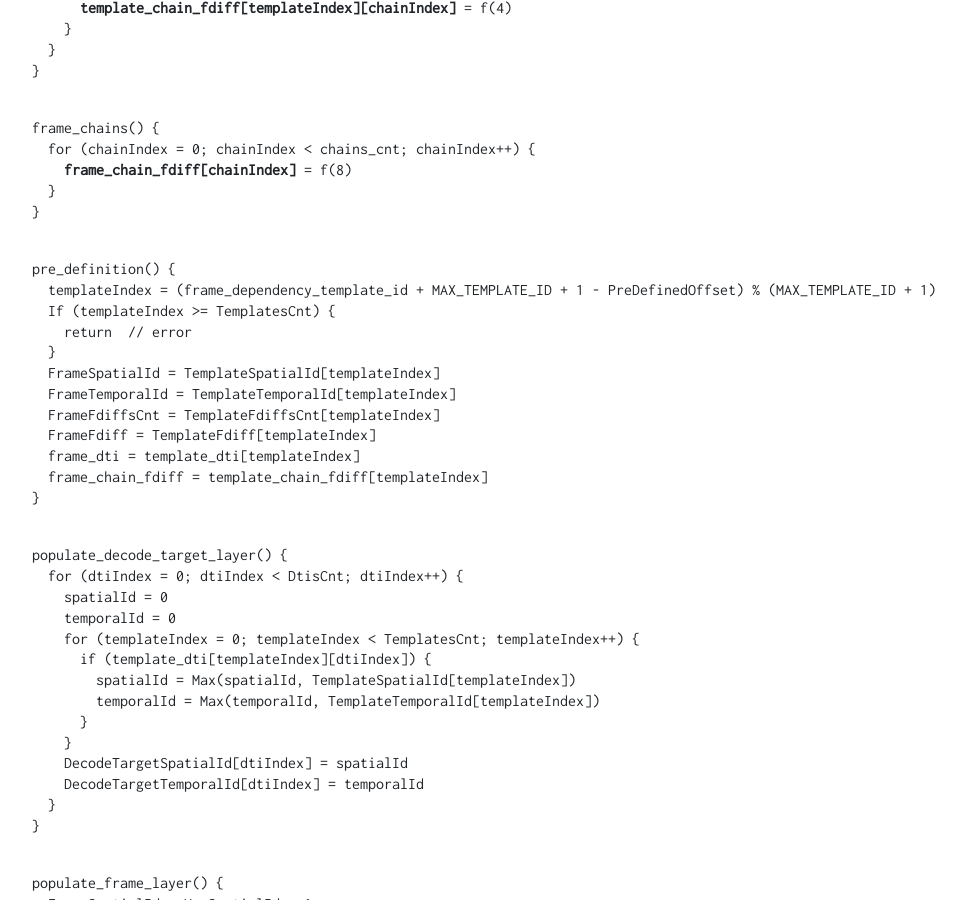
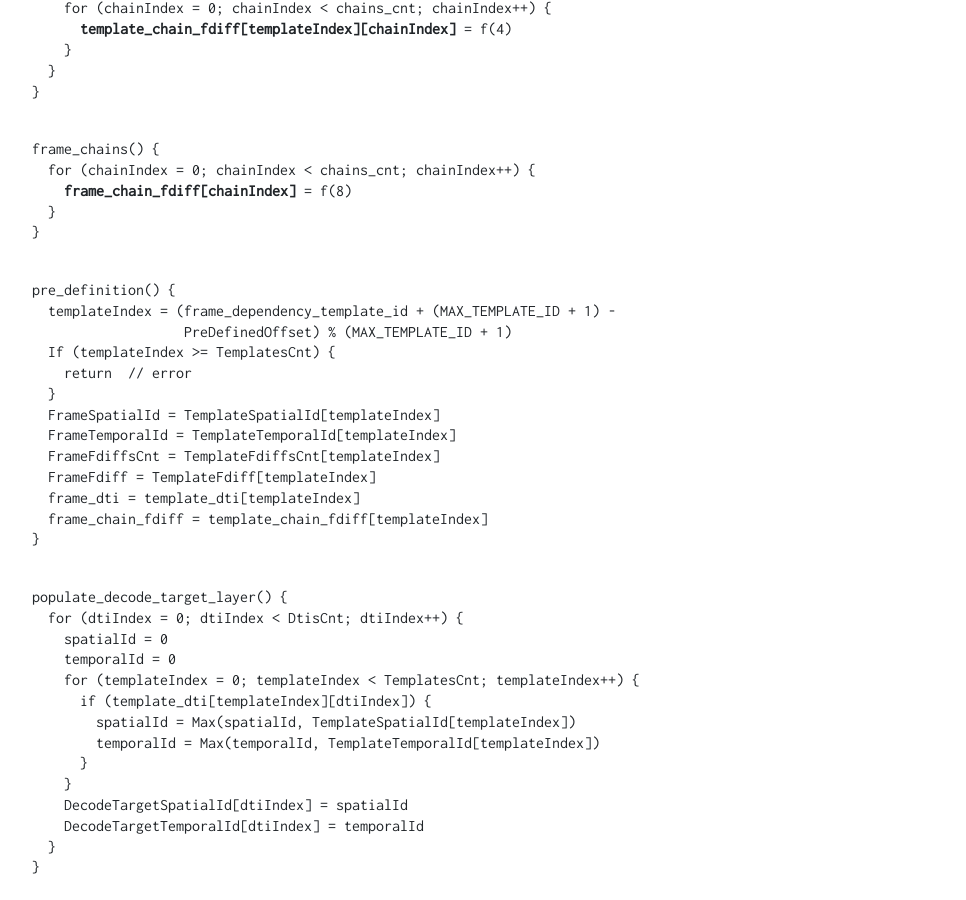
Before and after one commit to AOMediaCodec/av1-rtp-spec, a Jekyll site: the page built from index.md, in a window 1280 px wide and 900 px high, scrolled down 9046 px. Shown: the whole window, without its empty margins (53-1019 px from the left). Built offline with Jekyll 4.4.1, drawn with Linux system fonts in a browser that asks for light colours; nearby versions of some CDN libraries; some of the changed text lies outside the part shown.

Commit message:
Fix long-line and indentation in code block

```diff
--- a/av1-rtp-spec.md
+++ b/av1-rtp-spec.md
@@ -380,8 +380,9 @@
     // next_layer_idc == 0 - same sid and tid
     if (next_layer_idc == 1) {
       temporalId++
-        if (temporalId > MaxTemporalId)
+      if (temporalId > MaxTemporalId) {
         MaxTemporalId = temporalId
+      }
     } else if (next_layer_idc == 2) {
       temporalId = 0
       spatialId++
@@ -496,7 +497,8 @@
 
 <pre><code>
 pre_definition() {
-  templateIndex = (frame_dependency_template_id + MAX_TEMPLATE_ID + 1 - PreDefinedOffset) % (MAX_TEMPLATE_ID + 1)
+  templateIndex = (frame_dependency_template_id + (MAX_TEMPLATE_ID + 1) -
+                   PreDefinedOffset) % (MAX_TEMPLATE_ID + 1)
   If (templateIndex >= TemplatesCnt) {
     return  // error
   }
```
